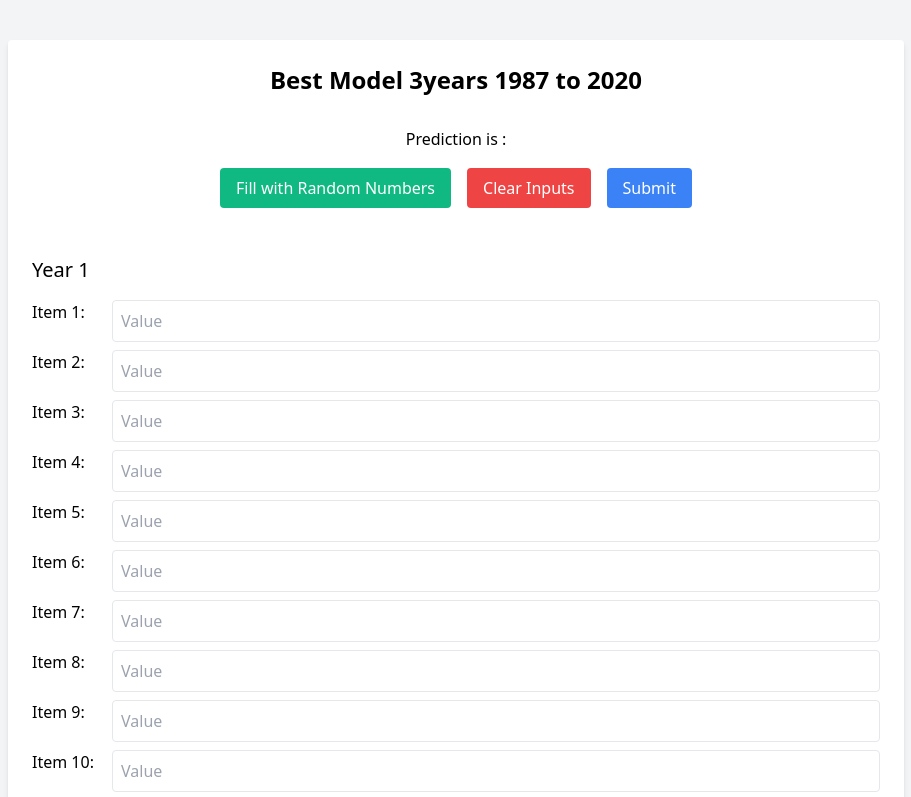
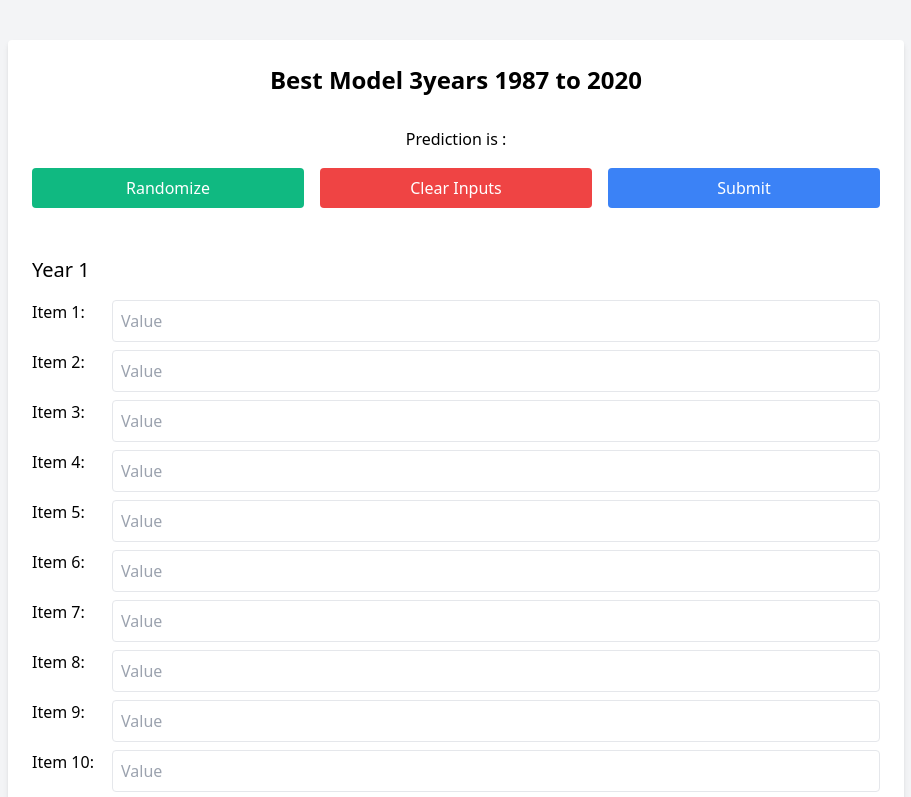
Before and after one commit to kihyeonkwon/prediction_ki, a plain HTML site: page index.html in a window 1280 px wide. Shown: the top 797 px of the page, without its empty margins (184-1095 px from the left). Drawn offline with nearby package versions, Linux system fonts and the light colour scheme.

```diff
--- a/index.html
+++ b/index.html
@@ -26,21 +26,21 @@
         <button
           id="fillRandom"
           type="button"
-          class="px-4 py-2 bg-green-500 text-white rounded hover:bg-green-600"
+          class="px-4 py-2 bg-green-500 text-white rounded hover:bg-green-600 flex-1"
         >
-          Fill with Random Numbers
+          Randomize
         </button>
         <button
           id="clearInputs"
           type="button"
-          class="px-4 py-2 bg-red-500 text-white rounded hover:bg-red-600"
+          class="px-4 py-2 bg-red-500 text-white rounded hover:bg-red-600 flex-1"
         >
           Clear Inputs
         </button>
         <button
           id="submit"
           type="button"
-          class="px-4 py-2 bg-blue-500 text-white rounded hover:bg-blue-600"
+          class="px-4 py-2 bg-blue-500 text-white rounded hover:bg-blue-600 flex-1"
           ;
         >
           Submit
--- a/index.js
+++ b/index.js
@@ -46,6 +46,9 @@ function createInput() {
     inputs.forEach((input) => {
       input.value = "";
     });
+    //clear answer
+    const answerElement = document.getElementById("answer-number");
+    answerElement.innerText = "";
   });
 
   document
```
